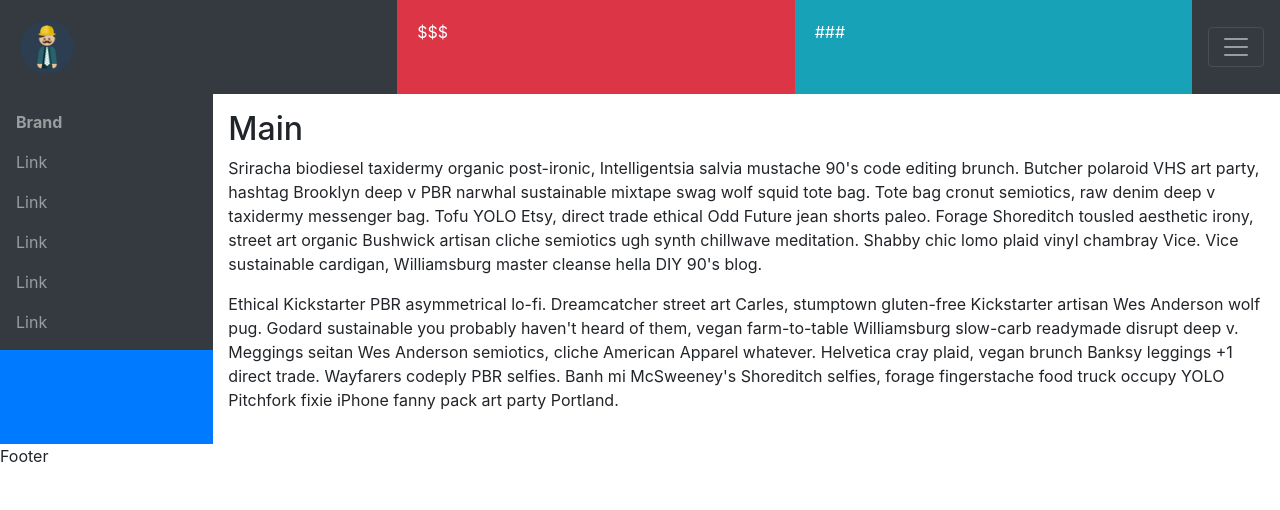
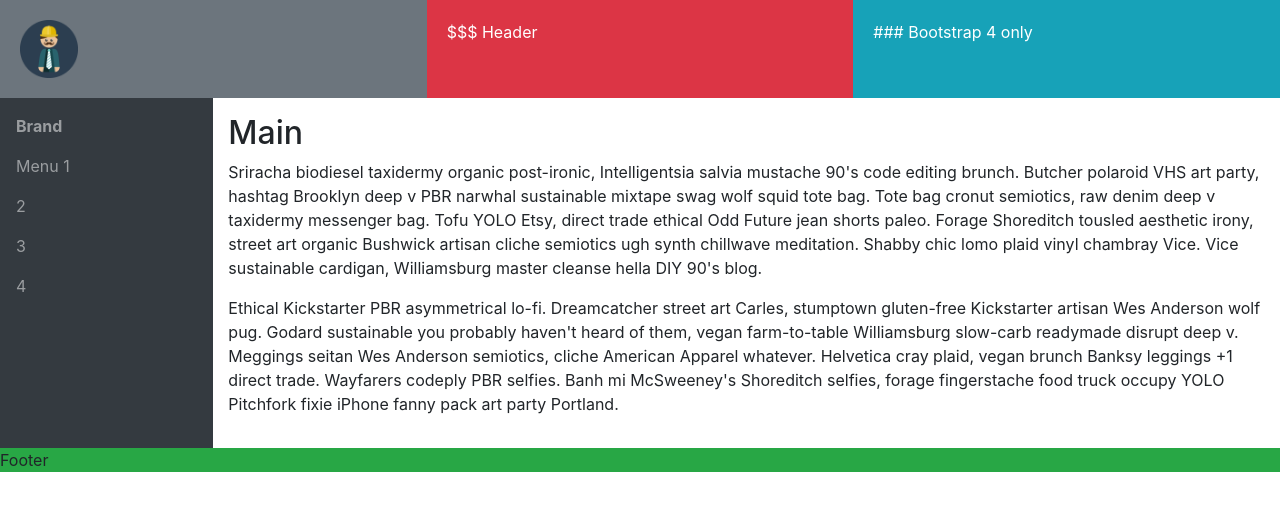
Before and after one commit to tpsprogrammist/Abdul, a website: page webpage.html in a window 1280 px wide. Drawn offline with nearby package versions, Linux system fonts and the light colour scheme.

Commit message:
fix js menu bs4

```diff
--- a/webpage.html
+++ b/webpage.html
@@ -6,6 +6,9 @@
     <meta name="viewport" content="width=device-width, initial-scale=1.0">
     <meta http-equiv="X-UA-Compatible" content="ie=edge">
     <link rel="stylesheet" href="https://maxcdn.bootstrapcdn.com/bootstrap/4.0.0/css/bootstrap.min.css" integrity="sha384-Gn5384xqQ1aoWXA+058RXPxPg6fy4IWvTNh0E263XmFcJlSAwiGgFAW/dAiS6JXm" crossorigin="anonymous">
+    <script src="https://code.jquery.com/jquery-3.3.1.slim.min.js" integrity="sha384-q8i/X+965DzO0rT7abK41JStQIAqVgRVzpbzo5smXKp4YfRvH+8abtTE1Pi6jizo" crossorigin="anonymous"></script>
+<script src="https://cdnjs.cloudflare.com/ajax/libs/popper.js/1.14.3/umd/popper.min.js" integrity="sha384-ZMP7rVo3mIykV+2+9J3UJ46jBk0WLaUAdn689aCwoqbBJiSnjAK/l8WvCWPIPm49" crossorigin="anonymous"></script>
+<script src="https://stackpath.bootstrapcdn.com/bootstrap/4.1.3/js/bootstrap.min.js" integrity="sha384-ChfqqxuZUCnJSK3+MXmPNIyE6ZbWh2IMqE241rYiqJxyMiZ6OW/JmZQ5stwEULTy" crossorigin="anonymous"></script>
     <title>Web Site</title>
     <style>
         header{
@@ -27,58 +30,60 @@
             align-content: center;
         }
 
+        footer{
+            height: 25%;
+        }
+
     </style>
 </head>
 
 <body>
     <div class="wrapper">
-        <header class="bg-dark">
+        <header class="badge-secondary">
             <div class="logo">
                 <img src="img/profile.png" width="15%" alt="">
 
                 </div>
-            <div class="item badge-danger">$$$</div>
-            <div class="login badge-info">###</div>
+            <div class="item badge-danger">$$$ Header</div>
+            <div class="login badge-info">### Bootstrap 4 only</div>
             <!-- hamburger menu -->
 
-            <nav class="navbar navbar-dark bg-dark">
-                    <!-- <a class="navbar-brand" href="#">Never expand</a> -->
-                    <button class="navbar-toggler collapsed" type="button" data-toggle="collapse" data-target="#navbarsExample01" aria-controls="navbarsExample01" aria-expanded="false" aria-label="Toggle navigation">
+            <div class="navmenu d-lg-none d-md-none">
+                <nav class="navbar navbar-dark bg-dark .d-md-none .d-lg-none">
+                    <!-- <a class="navbar-brand" href="https://getbootstrap.com/docs/4.0/examples/navbars/#">Never expand</a> -->
+                    <button class="navbar-toggler" type="button" data-toggle="collapse" data-target="#navbarsExample01" aria-controls="navbarsExample01" aria-expanded="true" aria-label="Toggle navigation">
                       <span class="navbar-toggler-icon"></span>
                     </button>
 
-                    <div class="navbar-collapse collapse" id="navbarsExample01" style="">
+                    <div class="navbar-collapse collapse " id="navbarsExample01" style="">
                       <ul class="navbar-nav mr-auto">
                         <li class="nav-item active">
-                          <a class="nav-link" href="#">Home <span class="sr-only">(current)</span></a>
+                          <a class="nav-link" href="#">Menu 1 <span class="sr-only">(current)</span></a>
                         </li>
                         <li class="nav-item">
-                          <a class="nav-link" href="#">Link</a>
+                          <a class="nav-link" href="#">2</a>
                         </li>
                         <li class="nav-item">
-                          <a class="nav-link disabled" href="#">Disabled</a>
+                          <a class="nav-link" href="#">3</a>
                         </li>
-                        <li class="nav-item dropdown">
-                          <a class="nav-link dropdown-toggle" href="http://example.com" id="dropdown01" data-toggle="dropdown" aria-haspopup="true" aria-expanded="false">Dropdown</a>
-                          <div class="dropdown-menu" aria-labelledby="dropdown01">
-                            <a class="dropdown-item" href="#">Action</a>
-                            <a class="dropdown-item" href="#">Another action</a>
-                            <a class="dropdown-item" href="#">Something else here</a>
-                          </div>
-                        </li>
+                        <li class="nav-item">
+                            <a class="nav-link" href="#">4</a>
+                          </li>
                       </ul>
                       <form class="form-inline my-2 my-md-0">
                         <input class="form-control" type="text" placeholder="Search" aria-label="Search">
                       </form>
                     </div>
                   </nav>
+            </div>
+
 
         </header>
 <!-- Sidebar -->
 
 <div class="container-fluid h-100">
         <div class="row h-100">
-            <aside class="col-12 col-md-2 p-0 bg-primary">
+            <aside class="col-12 col-md-2 p-0 bg-dark .d-sm-none .d-md-block">
                 <nav class="navbar navbar-expand navbar-dark bg-dark flex-md-column flex-row align-items-start py-2">
                     <div class="collapse navbar-collapse">
                         <ul class="flex-md-column flex-row navbar-nav w-100 justify-content-between">
@@ -86,20 +91,18 @@
                                 <a class="nav-link pl-0 text-nowrap" href="#"><i class="fa fa-bullseye fa-fw"></i> <span class="font-weight-bold">Brand</span></a>
                             </li>
                             <li class="nav-item">
-                                <a class="nav-link pl-0" href="#"><i class="fa fa-heart-o fa-fw"></i> <span class="d-none d-md-inline">Link</span></a>
+                                <a class="nav-link pl-0" href="#"><i class="fa fa-heart-o fa-fw"></i> <span class="d-none d-md-inline">Menu 1</span></a>
                             </li>
                             <li class="nav-item">
-                                <a class="nav-link pl-0" href="#"><i class="fa fa-book fa-fw"></i> <span class="d-none d-md-inline">Link</span></a>
+                                <a class="nav-link pl-0" href="#"><i class="fa fa-book fa-fw"></i> <span class="d-none d-md-inline">2</span></a>
                             </li>
                             <li class="nav-item">
-                                <a class="nav-link pl-0" href="#"><i class="fa fa-heart fa-fw"></i> <span class="d-none d-md-inline">Link</span></a>
+                                <a class="nav-link pl-0" href="#"><i class="fa fa-heart fa-fw"></i> <span class="d-none d-md-inline">3</span></a>
                             </li>
                             <li class="nav-item">
-                                <a class="nav-link pl-0" href="#"><i class="fa fa-star fa-fw"></i> <span class="d-none d-md-inline">Link</span></a>
+                                <a class="nav-link pl-0" href="#"><i class="fa fa-star fa-fw"></i> <span class="d-none d-md-inline">4</span></a>
                             </li>
-                            <li class="nav-item">
-                                <a class="nav-link pl-0" href="#"><i class="fa fa-list fa-fw"></i> <span class="d-none d-md-inline">Link</span></a>
-                            </li>
+
                         </ul>
                     </div>
                 </nav>
@@ -165,7 +168,7 @@
 
 
 
-        <footer>
+        <footer class="bg-success">
 
             <p>Footer</p>
 
```
